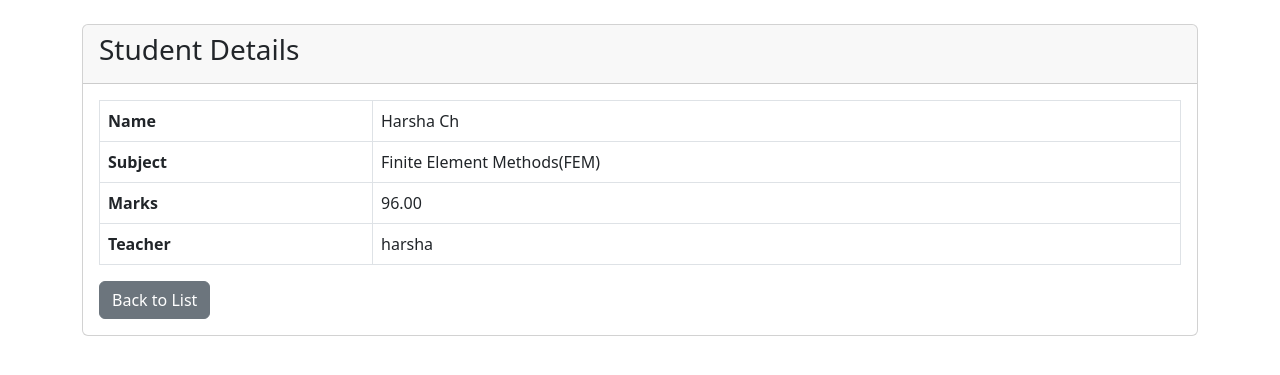
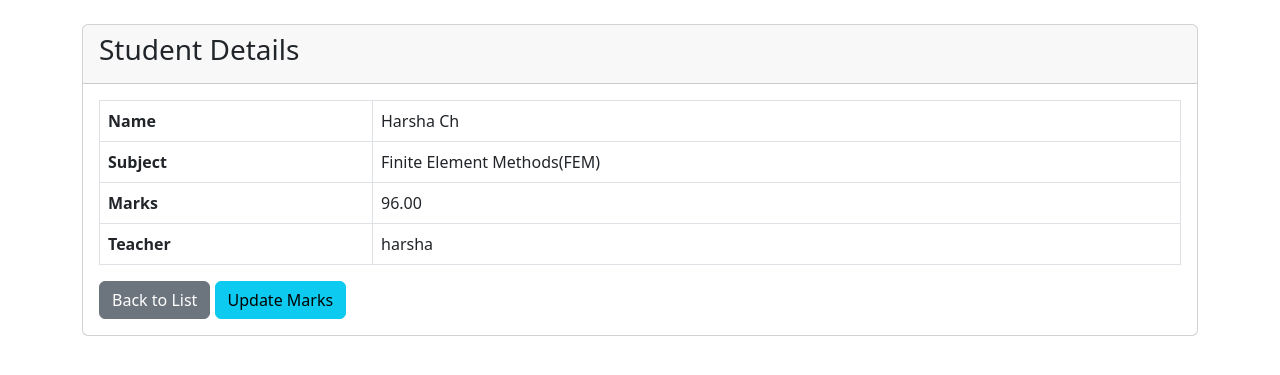
Before and after one commit to harshavardhanc1412/teacher_portal, a Django app: page /student/1/ in a window 1280 px wide. Shown: the top 375 px of the page. Run offline with Django 5.2, Linux system fonts and the light colour scheme; a user stored in the database is signed in; data comes from the database, SQL or seed files in the repository; both versions use the stored data as it was after the commit.

Commit message:
Teacher Portal 05302025_latest

```diff
--- a/portal/views.py
+++ b/portal/views.py
@@ -1,9 +1,10 @@
-from django.shortcuts import render, redirect,get_object_or_404
+from django.shortcuts import render, redirect, get_object_or_404
 from django.contrib.auth import authenticate, login, logout
 from django.contrib.auth.decorators import login_required
 from django.http import JsonResponse
 from .models import Student
 import json
+from decimal import Decimal, InvalidOperation
 
 def login_view(request):
     if request.method == 'POST':
@@ -30,54 +31,83 @@ def home(request):
 @login_required
 def manage_student(request):
     if request.method == 'POST':
-        data = json.loads(request.body)
-        name = data.get('name')
-        subject = data.get('subject')
-        marks = data.get('marks')
-        action = data.get('action')
+        try:
+            data = json.loads(request.body)
+            action = data.get('action')
 
-        if action == 'add':
-            student, created = Student.objects.get_or_create(
-                name=name,
-                subject=subject,
-                teacher=request.user,
-                defaults={'marks': marks}
-            )
-            if not created:
-                student.marks += float(marks)
-                student.save()
-            return JsonResponse({'status': 'success'})
+            if action == 'add':
+                name = data.get('name')
+                subject = data.get('subject')
+                marks = data.get('marks')
 
-        elif action == 'edit':
-            student_id = data.get('id')
-            try:
+                try:
+                    marks = Decimal(str(marks))  # Convert to Decimal
+                except (InvalidOperation, TypeError):
+                    return JsonResponse({'status': 'error', 'message': 'Invalid marks value'}, status=400)
+
+                student, created = Student.objects.get_or_create(
+                    name=name,
+                    subject=subject,
+                    teacher=request.user,
+                    defaults={'marks': marks}
+                )
+
+                if not created:
+                    student.marks += marks
+                    student.save()
+
+                return JsonResponse({'status': 'success', 'new_total': float(student.marks)})
+
+            elif action == 'edit':
+                student_id = data.get('id')
+                name = data.get('name')
+                subject = data.get('subject')
+                marks = data.get('marks')
+
+                try:
+                    marks = Decimal(str(marks))  # Convert to Decimal
+                except (InvalidOperation, TypeError):
+                    return JsonResponse({'status': 'error', 'message': 'Invalid marks value'}, status=400)
+
                 student = Student.objects.get(id=student_id, teacher=request.user)
                 student.name = name
                 student.subject = subject
-                student.marks = marks
+                student.marks = marks  # Overwrites marks (not additive)
                 student.save()
-                return JsonResponse({'status': 'success'})
-            except Student.DoesNotExist:
-                return JsonResponse({'status': 'error', 'message': 'Student not found'}, status=404)
 
-        elif action == 'update':
-            student_id = data.get('id')
-            try:
+                return JsonResponse({'status': 'success', 'new_total': float(student.marks)})
+
+            elif action == 'update':
+                student_id = data.get('id')
+                subject = data.get('subject')
+                marks = data.get('marks')
+
+                try:
+                    marks = Decimal(str(marks))  # Convert to Decimal
+                except (InvalidOperation, TypeError):
+                    return JsonResponse({'status': 'error', 'message': 'Invalid marks value'}, status=400)
+
                 student = Student.objects.get(id=student_id, teacher=request.user)
-                student.marks = marks
+                if student.subject != subject:
+                    return JsonResponse({'status': 'error', 'message': 'Subject mismatch'}, status=400)
+                student.marks += marks
                 student.save()
-                return JsonResponse({'status': 'success'})
-            except Student.DoesNotExist:
-                return JsonResponse({'status': 'error', 'message': 'Student not found'}, status=404)
 
-        elif action == 'delete':
-            student_id = data.get('id')
-            try:
+                return JsonResponse({'status': 'success', 'new_total': float(student.marks)})
+
+            elif action == 'delete':
+                student_id = data.get('id')
                 student = Student.objects.get(id=student_id, teacher=request.user)
                 student.delete()
                 return JsonResponse({'status': 'success'})
-            except Student.DoesNotExist:
-                return JsonResponse({'status': 'error', 'message': 'Student not found'}, status=404)
+
+            else:
+                return JsonResponse({'status': 'error', 'message': 'Invalid action'}, status=400)
+
+        except Student.DoesNotExist:
+            return JsonResponse({'status': 'error', 'message': 'Student not found'}, status=404)
+        except Exception as e:
+            return JsonResponse({'status': 'error', 'message': str(e)}, status=400)
 
     return JsonResponse({'status': 'error', 'message': 'Invalid request'}, status=400)
 
--- a/templates/base.html
+++ b/templates/base.html
@@ -1,19 +1,16 @@
 <!DOCTYPE html>
-<html lang="en">
+<html>
 <head>
-    <meta charset="UTF-8">
-    <meta name="viewport" content="width=device-width, initial-scale=1.0">
     <title>Teacher Portal</title>
     <link href="https://cdn.jsdelivr.net/npm/bootstrap@5.3.0/dist/css/bootstrap.min.css" rel="stylesheet">
-    <link rel="stylesheet" href="https://cdn.jsdelivr.net/npm/bootstrap-icons@1.10.0/font/bootstrap-icons.css">
-    <link rel="stylesheet" href="/static/portal/css/styles.css">
 </head>
 <body>
-    <div class="container-fluid">
-        {% block content %}{% endblock %}
-    </div>
+    {% block content %}
+    {% endblock %}
+    <input type="hidden" name="csrfmiddlewaretoken" value="{{ csrf_token }}">
     <script src="https://code.jquery.com/jquery-3.6.0.min.js"></script>
     <script src="https://cdn.jsdelivr.net/npm/bootstrap@5.3.0/dist/js/bootstrap.bundle.min.js"></script>
-    <script src="/static/portal/js/script.js"></script>
+    {% block extra_js %}
+    {% endblock %}
 </body>
 </html>
--- a/templates/portal/home.html
+++ b/templates/portal/home.html
@@ -39,9 +39,6 @@
                         <a href="{% url 'student_detail' student.id %}" class="btn btn-sm btn-success view-btn">
                             <i class="bi bi-eye"></i> View
                         </a>
-                        <button class="btn btn-sm btn-info update-btn">
-                            <i class="bi bi-pencil"></i> Update
-                        </button>
                         <button class="btn btn-sm btn-primary edit-btn">
                             <i class="bi bi-file-earmark-text"></i> Edit
                         </button>
--- a/templates/portal/student_details.html
+++ b/templates/portal/student_details.html
@@ -18,7 +18,7 @@
                 </tr>
                 <tr>
                     <th>Marks</th>
-                    <td>{{ student.marks }}</td>
+                    <td data-field="marks">{{ student.marks }}</td>
                 </tr>
                 <tr>
                     <th>Teacher</th>
@@ -26,7 +26,132 @@
                 </tr>
             </table>
             <a href="{% url 'home' %}" class="btn btn-secondary">Back to List</a>
+            <button class="btn btn-info update-btn" data-id="{{ student.id }}" data-subject="{{ student.subject }}">Update Marks</button>
+        </div>
+    </div>
+</div>
+
+<!-- Modal for updating marks -->
+<div class="modal fade" id="updateMarksModal" tabindex="-1" aria-labelledby="updateMarksModalLabel" aria-hidden="true">
+    <div class="modal-dialog">
+        <div class="modal-content">
+            <div class="modal-header">
+                <h5 class="modal-title" id="updateMarksModalLabel">Update Marks</h5>
+                <button type="button" class="btn-close" data-bs-dismiss="modal" aria-label="Close"></button>
+            </div>
+            <div class="modal-body">
+                <div class="mb-3">
+                    <label for="marksInput" class="form-label">Additional Marks</label>
+                    <input type="number" class="form-control" id="marksInput" placeholder="Enter additional marks" min="0">
+                </div>
+            </div>
+            <div class="modal-footer">
+                <button type="button" class="btn btn-secondary" data-bs-dismiss="modal">Cancel</button>
+                <button type="button" class="btn btn-primary" id="saveMarksBtn">Save</button>
+            </div>
         </div>
     </div>
 </div>
 {% endblock %}
+
+{% block extra_js %}
+<script>
+$(document).ready(function() {
+    // Debugging: Check if jQuery is loaded
+    if (typeof $ === 'undefined') {
+        console.error('jQuery is not loaded');
+        return;
+    }
+
+    // Debugging: Check if Bootstrap is loaded
+    if (typeof bootstrap === 'undefined') {
+        console.error('Bootstrap is not loaded');
+        return;
+    }
+
+    // Use event delegation for dynamic content
+    $(document).on('click', '.update-btn', function() {
+        console.log('Update button clicked'); // Debugging log
+        const studentId = $(this).attr('data-id');
+        const subject = $(this).attr('data-subject');
+        const marksCell = $('td[data-field="marks"]');
+        const originalValue = marksCell.text().trim();
+
+        // Debugging: Log data attributes
+        console.log('Student ID:', studentId, 'Subject:', subject, 'Original Marks:', originalValue);
+
+        if (!studentId || !subject) {
+            console.error('Missing student ID or subject');
+            alert('Error: Student data is missing');
+            return;
+        }
+
+        // Store data in modal for use in save
+        $('#saveMarksBtn').data('studentId', studentId);
+        $('#saveMarksBtn').data('subject', subject);
+        $('#saveMarksBtn').data('originalValue', originalValue);
+
+        // Clear input and show modal
+        $('#marksInput').val('');
+        try {
+            $('#updateMarksModal').modal('show');
+            console.log('Modal opened successfully');
+        } catch (e) {
+            console.error('Error opening modal:', e);
+            alert('Error opening update modal');
+        }
+    });
+
+    $('#saveMarksBtn').on('click', function() {
+        console.log('Save button clicked'); // Debugging log
+        const studentId = $(this).data('studentId');
+        const subject = $(this).data('subject');
+        const originalValue = $(this).data('originalValue');
+        const marksCell = $('td[data-field="marks"]');
+        const newMarks = $('#marksInput').val().trim();
+
+        // Validate input
+        if (!newMarks || isNaN(newMarks) || newMarks < 0) {
+            console.error('Invalid marks input:', newMarks);
+            alert('Please enter a valid number for marks');
+            return;
+        }
+
+        const updatedData = {
+            action: 'update',
+            id: studentId,
+            subject: subject,
+            marks: newMarks
+        };
+
+        console.log('Sending AJAX request:', updatedData); // Debugging log
+
+        $.ajax({
+            url: '/manage-student/',
+            type: 'POST',
+            data: JSON.stringify(updatedData),
+            contentType: 'application/json',
+            headers: {
+                'X-CSRFToken': $('input[name=csrfmiddlewaretoken]').val()
+            },
+            success: function(response) {
+                console.log('AJAX success:', response); // Debugging log
+                if (response.status === 'success') {
+                    marksCell.text(response.new_total);
+                    $('#updateMarksModal').modal('hide');
+                } else {
+                    console.error('Update failed:', response.message);
+                    alert('Error updating marks: ' + (response.message || 'Unknown error'));
+                    marksCell.text(originalValue);
+                }
+            },
+            error: function(xhr) {
+                console.error('AJAX error:', xhr.responseJSON || xhr);
+                alert('Error updating marks: ' + (xhr.responseJSON?.message || 'Unknown error'));
+                marksCell.text(originalValue);
+            }
+        });
+    });
+});
+</script>
+{% endblock %}
```
Also changed, not shown: templates/portal/student_modal.html (+9 -15 lines), db.sqlite3.
